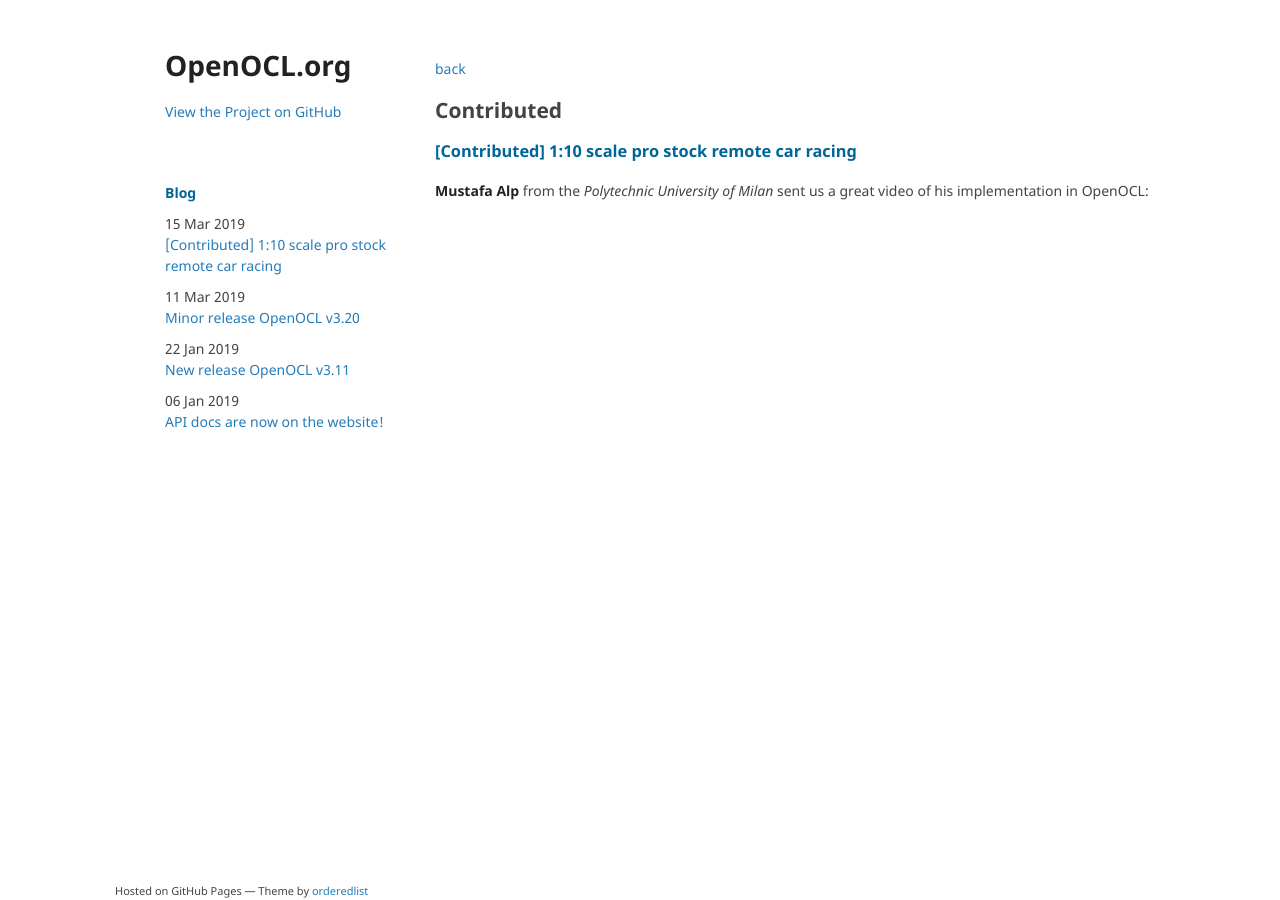
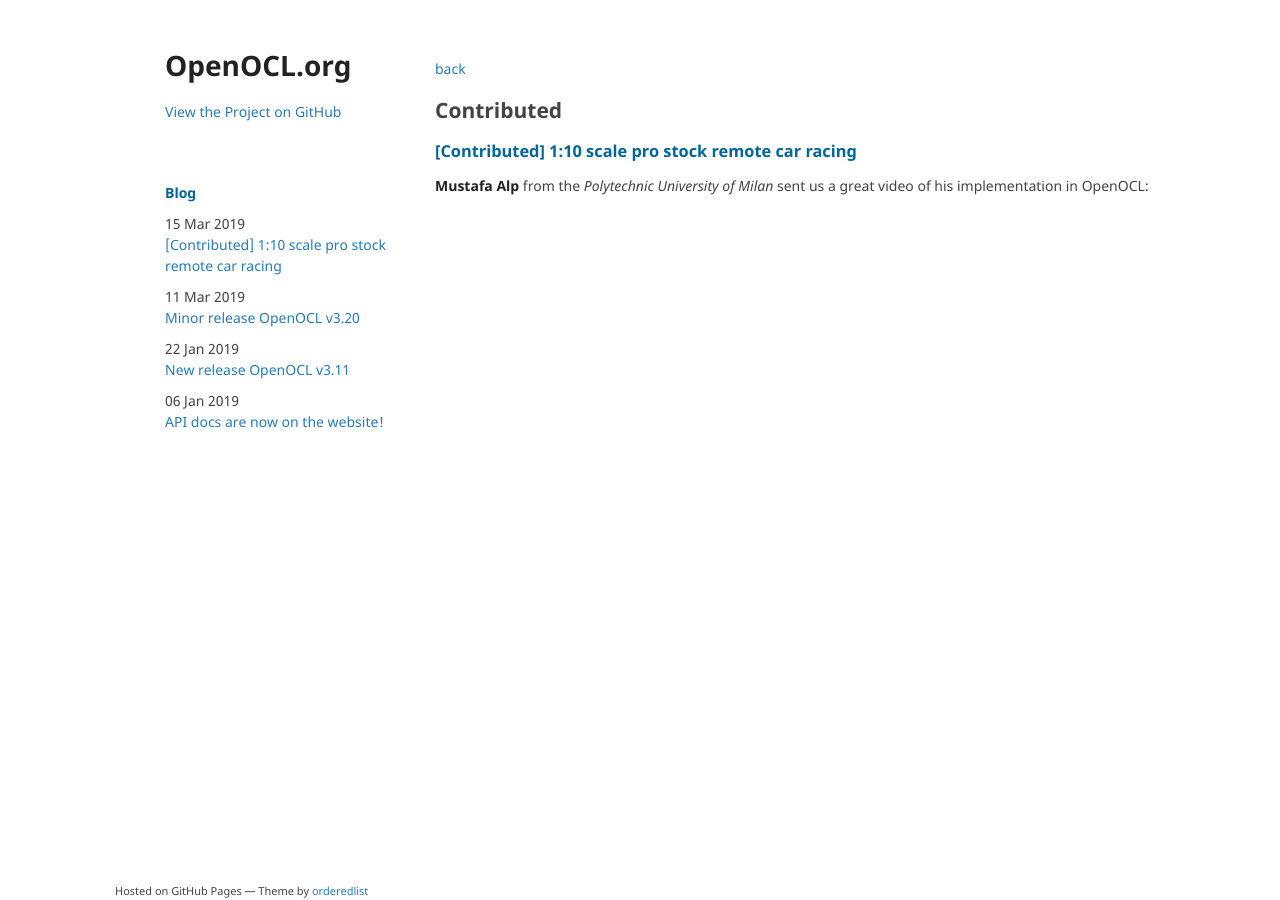
Before and after one commit to OpenOCL/openocl.github.io, a Jekyll site: the page built from categories/contributed.md, in a window 1280 px wide. Built offline with Jekyll 4.4.1, drawn with Linux system fonts in a browser that asks for light colours.

Commit message:
Update blog.html

```diff
--- a/_layouts/blog.html
+++ b/_layouts/blog.html
@@ -9,7 +9,7 @@
   {% for post in site.categories.[page.category] %}
   {% if post.hidden != true  %}
     <h3><a href="{{ post.url }}">{{ post.title }}</a></h3>
-    <p>{{ post.excerpt }}</p>
+    {{ post.excerpt }}
   {% endif %}
   {% endfor %}
 {% else %}
@@ -17,7 +17,7 @@
   {% if post.hidden != true  %}
     <h3><a href="{{ post.url }}">{{ post.title }}</a></h3>
     <p class="tags"><a href="/{{ post.categories }}">{{ post.categories }}</a></p>
-    <p class="excerpt">{{ post.excerpt }}</p>
+    {{ post.excerpt }}
   {% endif %}
   {% endfor %}
 {% endif %}
```
